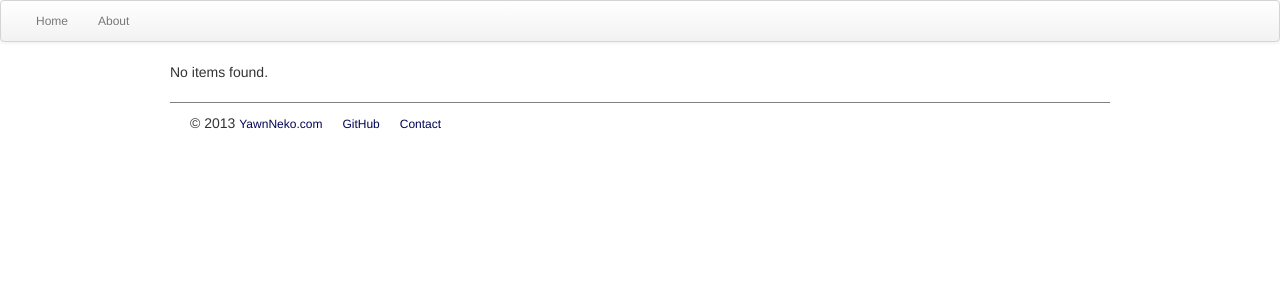
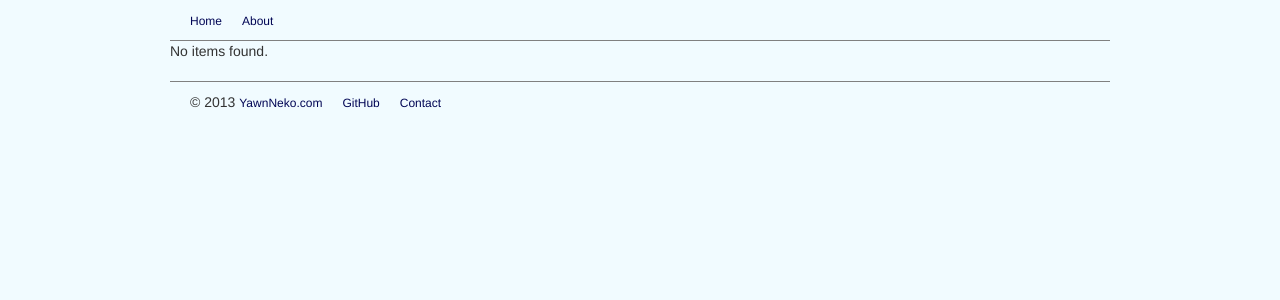
Before and after one commit to ShulliDrake/shoppingsite, a Django app: template windowshop/myshop/templates/home.html in a window 1280 px wide. Shown: the top 300 px of the page. Run offline with Django 3.2, Linux system fonts and the light colour scheme; the template is opened without the code that fills it, so the values that code supplies are empty; parts of the project's set-up code (start-up, migrations or seed data) failed here and were passed over; some libraries are stand-ins or nearby versions.

Commit message:
update header and some style changes including search button

```diff
--- a/windowshop/myshop/static/css/shop.css
+++ b/windowshop/myshop/static/css/shop.css
@@ -1,9 +1,16 @@
 * { padding:0; margin:0; }
 a { color:#020655; font-size:12px; }
+a:hover, a:active { text-decoration:none; }
 ul { margin:0; padding:0; }
+ul { list-style:none; }
 
-ul { list-style:none; }
+body { background-color:#f1fbff; }
+
+#container { clear:both; width:940px; margin:0 auto; }
+
 .search { margin:15px 0; }
+.search .button { color:#fff; font-weight:bold; text-shadow:2px 2px 2px #111; background-color:#83BEFC; padding:5px 10px; border-radius:4px; border:none; text-transform:uppercase; }
+
 .thumbnails { margin:0; border-left:1px solid #e5e5e5; }
 .thumbnails li { height:180px; width:150px; border-right:1px solid #e5e5e5; margin:0; padding:0 15px 15px; }
 li a.thumbnail { height:100px; padding:0; overflow:hidden; }
@@ -22,5 +29,7 @@
 .browse .sublist { display:none; position:absolute; top:-10px; left:60px; border:1px solid #7f7f7f; padding:10px; background-color:#fff; border-radius:8px; -moz-border-radius:8px; -webkit-border-radius:8px; }
 .browse ul li a { border-bottom:1px solid #e5e5e5; padding:3px 0 0; }
 
-footer { width:940px; clear:left; margin:0 auto; margin-top:20px; padding:10px 0 30px; border-top:1px solid gray; }
-footer li { float:left; margin-left:20px; }
+header { width:940px; height:20px; clear:both; margin:0 auto; padding:10px 0; border-bottom:1px solid gray; }
+footer { width:940px; clear:both; margin:20px auto 0; padding:10px 0 30px; border-top:1px solid gray; }
+
+footer li, header li { float:left; margin-left:20px; }
--- a/windowshop/myshop/templates/base.html
+++ b/windowshop/myshop/templates/base.html
@@ -6,17 +6,14 @@
 </head>
 <body>
 
-  <div class="navbar">
-    <div class="navbar-inner">
-    <ul class="nav">
-      <li><a href="#">Home</a></li>
+  <header>
+    <ul>
+      <li><a href="/">Home</a></li>
       <li><a href="#">About</a></li>
     </ul>
-    </div>
-  </div>
+  </header>
 
-  <div class="container">
-
+  <div id="container">
   {% block content %}
   {% endblock %}
   </div>
--- a/windowshop/myshop/templates/home.html
+++ b/windowshop/myshop/templates/home.html
@@ -9,7 +9,7 @@
   <div class="search">
     <form class="form-search" method="GET" action="/">
       <input type="text" name="q" value="{{ keywords }}" placeholder="What are you looking for?" />
-      <button class="btn" type="submit">Search!</button>
+      <button class="button" type="submit">Search!</button>
     </form>
   </div>
 
```
